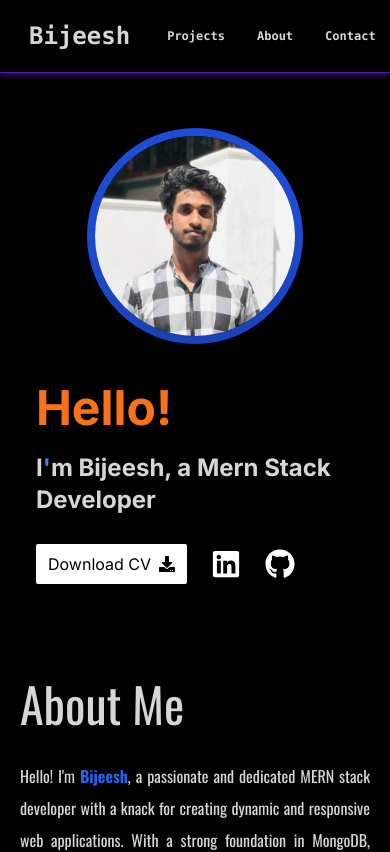
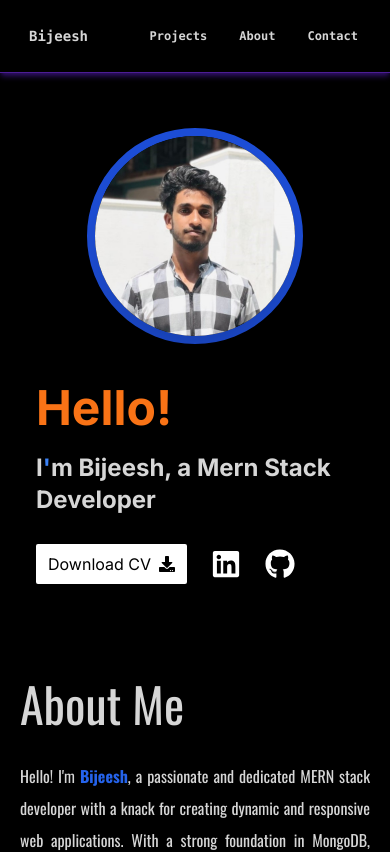
Before and after one commit to bijeesh-m/bijeesh, a Next.js app: page / in a window 390 px wide. Shown: the top 852 px of the page. Built offline with nearby package versions, Linux system fonts and the light colour scheme.

Commit message:
fix:fixed the bug in styles

```diff
--- a/components/Navbar.jsx
+++ b/components/Navbar.jsx
@@ -49,7 +49,7 @@ const Navbar = () => {
         >
             <nav className="navbar bg-transparent sticky p-3  font-mono font-bold ">
                 <div className="flex-1">
-                    <a className="btn btn-ghost text-2xl">Bijeesh</a>
+                    <a className="btn btn-ghost sm:text-2xl">Bijeesh</a>
                 </div>
                 <div className="flex-none ">
                     <ul className="menu menu-horizontal px-1 text-xs sm:text-sm md:text-lg">
```
